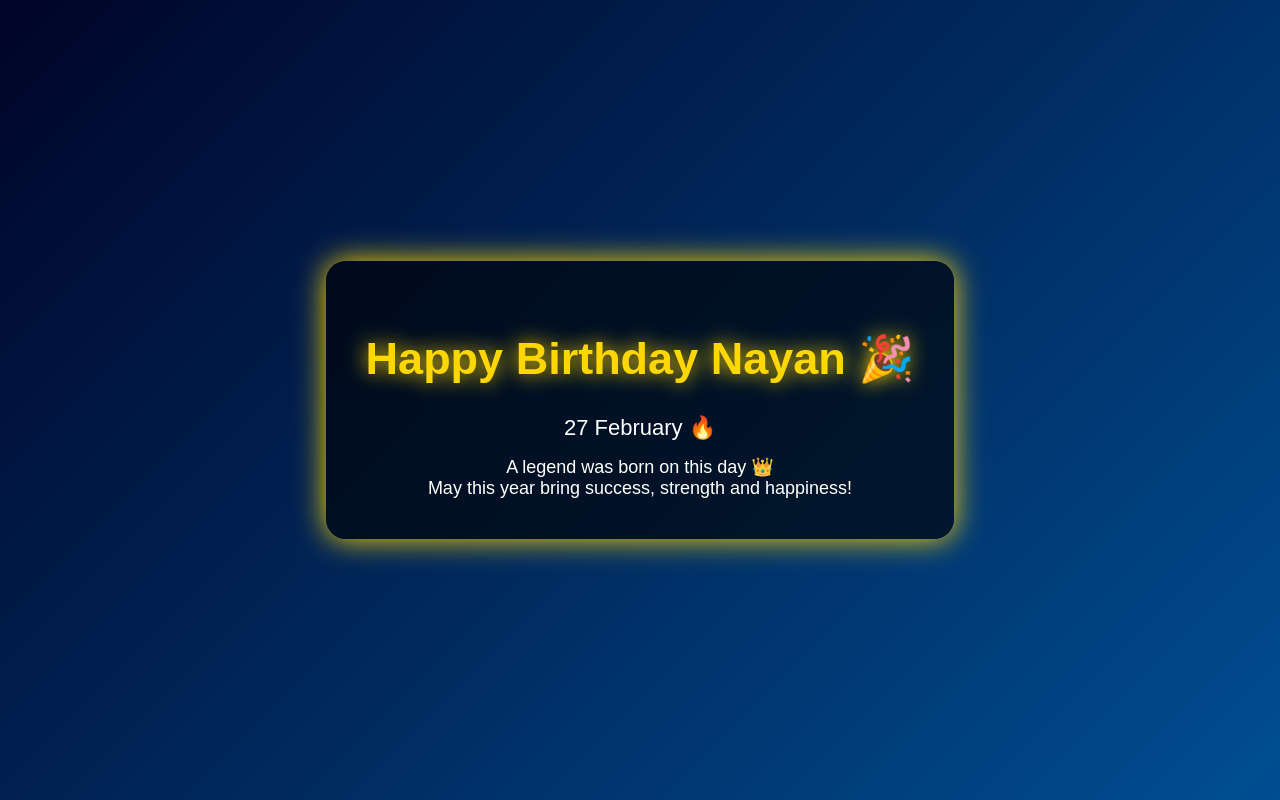
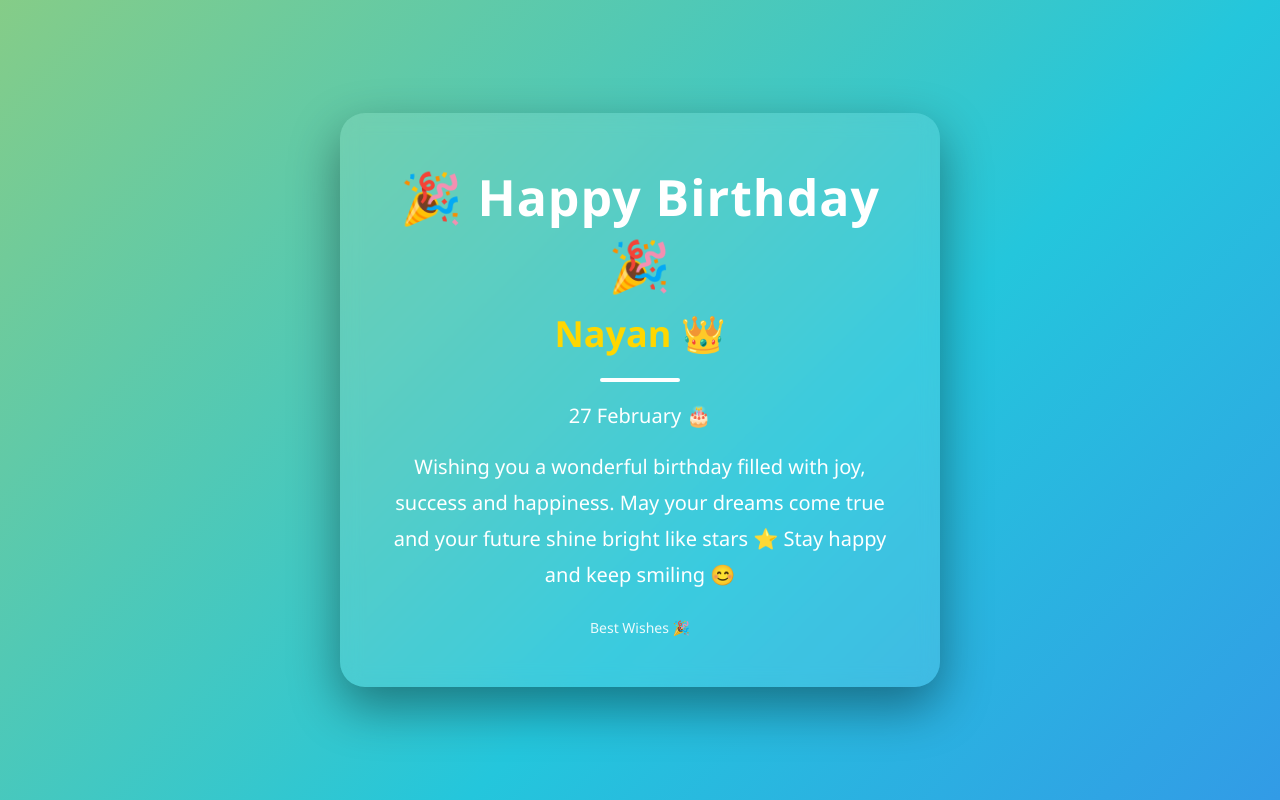
Before and after one commit to sanjithanumola/Happy-Birthday, a plain HTML site: page index.html in a window 1280 px wide. Drawn offline with Linux system fonts and the light colour scheme.

Commit message:
Update index.html

```diff
--- a/index.html
+++ b/index.html
@@ -1,93 +1,209 @@
 <!DOCTYPE html>
 <html>
 <head>
+
 <meta charset="UTF-8">
 <meta name="viewport" content="width=device-width, initial-scale=1.0">
-<title>Happy Birthday 🎉</title>
+
+<title>Happy Birthday Nayan</title>
 
 <style>
+
+*{
+margin:0;
+padding:0;
+box-sizing:border-box;
+font-family:'Segoe UI',sans-serif;
+}
+
+
+/* COLORFUL BACKGROUND */
+
 body{
-    margin:0;
+
 height:100vh;
+
 display:flex;
 justify-content:center;
 align-items:center;
-    background:linear-gradient(135deg,#000428,#004e92);
-    font-family:Arial, sans-serif;
+
+background:linear-gradient(135deg,
+#ff4e50,
+#f9d423,
+#24c6dc,
+#5433ff);
+
+background-size:400% 400%;
+
+animation:bgMove 10s infinite alternate;
+
 color:white;
-    text-align:center;
-    overflow:hidden;
+
 }
 
-.card{
-    background:rgba(0,0,0,0.6);
-    padding:40px;
-    border-radius:20px;
-    box-shadow:0 0 30px gold;
-    animation:fadeIn 2s ease-in-out;
+
+/* BACKGROUND ANIMATION */
+
+@keyframes bgMove{
+
+0%{background-position:left;}
+100%{background-position:right;}
+
 }
 
-h1{
-    font-size:45px;
-    color:gold;
-    text-shadow:0 0 20px gold;
+
+/* CARD */
+
+.card{
+
+background:rgba(255,255,255,0.1);
+
+padding:50px;
+
+border-radius:25px;
+
+text-align:center;
+
+backdrop-filter:blur(10px);
+
+box-shadow:0px 20px 50px rgba(0,0,0,0.4);
+
+max-width:600px;
+
 }
 
-.date{
-    font-size:22px;
-    margin:10px 0;
+
+/* TITLE */
+
+h1{
+
+font-size:50px;
+
+margin-bottom:10px;
+
+letter-spacing:1px;
+
 }
 
-.message{
-    font-size:18px;
-    margin-top:15px;
+
+/* NAME */
+
+.name{
+
+font-size:36px;
+
+font-weight:bold;
+
+color:#FFD700;
+
+margin-bottom:15px;
+
 }
 
-button{
-    margin-top:25px;
-    padding:12px 25px;
-    border:none;
-    border-radius:30px;
-    background:gold;
-    font-weight:bold;
-    cursor:pointer;
+
+/* LINE */
+
+.line{
+
+width:80px;
+height:4px;
+
+background:white;
+
+margin:20px auto;
+
+border-radius:5px;
+
 }
 
-button:hover{
-    background:white;
+
+/* DATE */
+
+.date{
+
+font-size:20px;
+
+margin-bottom:20px;
+
 }
 
-@keyframes fadeIn{
-    from{opacity:0; transform:translateY(20px);}
-    to{opacity:1; transform:translateY(0);}
+
+/* MESSAGE */
+
+.message{
+
+font-size:20px;
+
+line-height:1.8;
+
 }
 
-.balloon{
-    position:absolute;
-    bottom:-120px;
-    width:50px;
-    height:70px;
-    border-radius:50%;
-    animation:float 7s linear infinite;
+
+/* FOOTER */
+
+.footer{
+
+margin-top:25px;
+
+font-size:14px;
+
+opacity:0.9;
+
 }
 
-@keyframes float{
-    0%{transform:translateY(0);}
-    100%{transform:translateY(-110vh);}
-}
 </style>
+
 </head>
 
 <body>
 
+
 <div class="card">
-    <h1>Happy Birthday Nayan 🎉</h1>
-    <div class="date">27 February 🔥</div>
+
+
+<h1>🎉 Happy Birthday 🎉</h1>
+
+
+<div class="name">
+
+Nayan 👑
+
+</div>
+
+
+<div class="line"></div>
+
+
+<div class="date">
+
+27 February 🎂
+
+</div>
+
+
 <div class="message">
-        A legend was born on this day 👑<br>
-        May this year bring success, strength and happiness!
+
+Wishing you a wonderful birthday filled with
+joy, success and happiness.
+
+May your dreams come true and your future
+shine bright like stars ⭐
+
+Stay happy and keep smiling 😊
+
+</div>
+
+
+<div class="footer">
+
+Best Wishes 🎉
+
+</div>
+
+
 </div>
 
 
 </body>
+
 </html>
```
Lines whose indentation alone changed are shown as unchanged.
